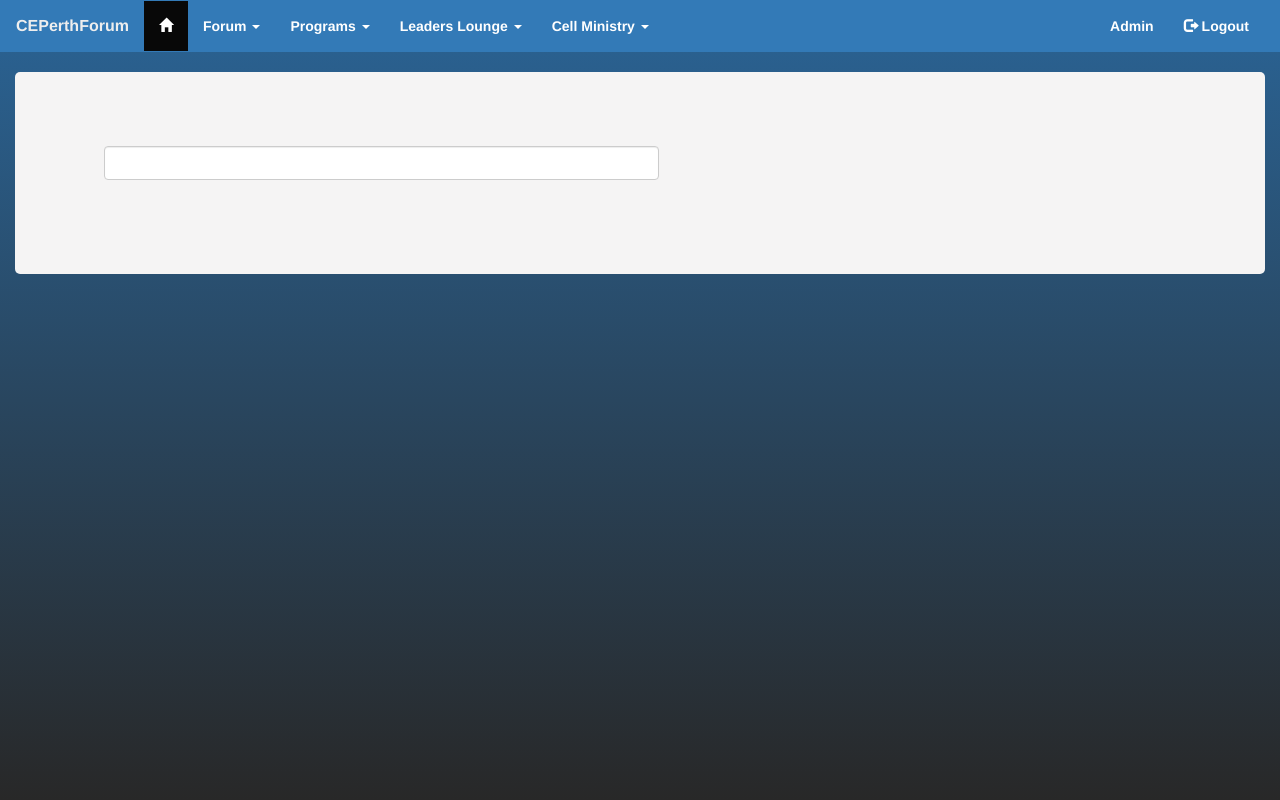
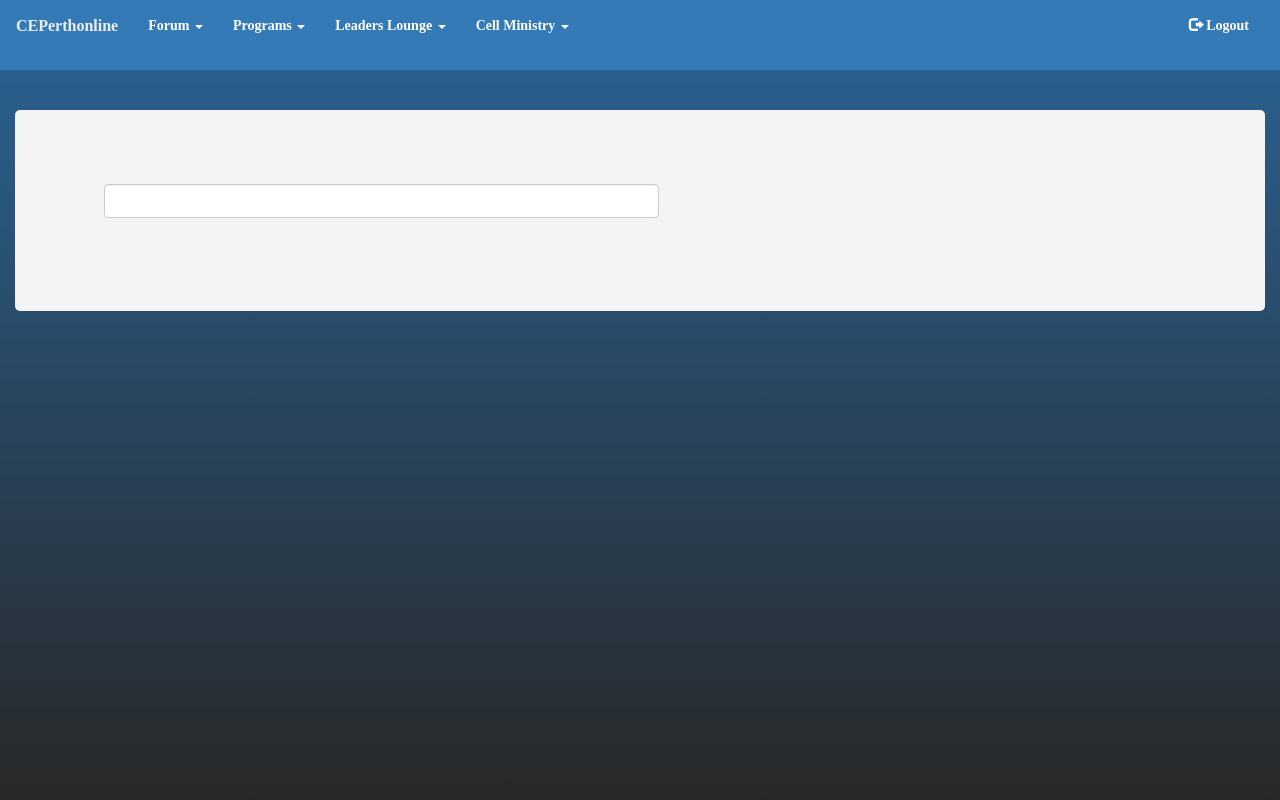
Before and after one commit to kesfrance/ceperthdev, a Flask app: page /cells/1/cellhome in a window 1280 px wide. Run offline with Flask 2, Linux system fonts and the light colour scheme; some libraries are stand-ins or nearby versions.

Commit message:
reffactored templates, added more styles

```diff
--- a/ceperth/static/css/ceperth.css
+++ b/ceperth/static/css/ceperth.css
@@ -1,5 +1,9 @@
+
+
   .navbar {
      border-radius: 0px;
+     margin-bottom: 40px;
+     height: 70px;
    }
 .navbar-inverse .navbar-nav>li>a {
     color: #fff;
@@ -12,7 +16,7 @@
   thead tr th, tbody tr th {
 	background-color: rgba(214, 214, 214, 0.48);
 	border: 1px solid #ddd;
-	font-size: 10px;
+	font-size: 12px;
 	padding: 8px;
     color:#0E2754;
     border-collapse: collapse;
@@ -23,7 +27,7 @@
 	padding: 4px;
 	background-color: #FFF;
 	vertical-align: top;
-	font-size:11px}
+	font-size:13px}
 
  html {
   height: 100%;
@@ -50,6 +54,9 @@ body {
   height: 100%;
     background-color: #2A6496;
     background-image:linear-gradient(#2A6496, #282828);
+    font-family: "chaparral-pro-1","chaparral-pro-2",Volkhov,"Times New Roman",serif;
+    font-size:13px;
+
 }
 #content{
     background-color: transparent;
--- a/ceperth/templates/base.html
+++ b/ceperth/templates/base.html
@@ -26,11 +26,10 @@
         <span class="icon-bar"></span>
         <span class="icon-bar"></span>
       </button>
-      <a class="navbar-brand" href="{{ url_for('posts') }}">CEPerthForum</a>
+      <a class="navbar-brand" href="{{ url_for('posts') }}">CEPerthonline</a>
     </div>
     <div class="collapse navbar-collapse" id="myNavbar">
       <ul class="nav navbar-nav">
-        <li class="active"><a href="{{ url_for('posts') }}"><span class="glyphicon glyphicon-home"></span></a></li>
         <li class="dropdown">
           <a class="dropdown-toggle" data-toggle="dropdown" href="#">Forum <span class="caret"></span></a>
           <ul class="dropdown-menu">
@@ -61,12 +60,17 @@
 
       </ul>
       <ul class="nav navbar-nav navbar-right">
-        <li><a href="#"></span> Admin</a></li>
+						{%if current_user.is_authenticated() %}
+        <li><a href="#">Welcome, {{current_user.name.title()}}</a></li>
+							{% else%}
+						<li><a href="#"></span></a></li>
+								{%endif %}
         <li><a href="{{url_for('logout')}}"><span class="glyphicon glyphicon-log-out"></span> Logout</a></li>
-      </ul>
+     </ul>
     </div>
   </div>
 </nav>
+
 {% with messages = get_flashed_messages(with_categories=true) %}
         {% if messages %}
         {% for category, message in messages %}
@@ -78,14 +82,16 @@
        {% endfor %}
        {% endif %}
        {% endwith %}
-<div class="container-fluid" style='border: solid 0px #BDBBBB;margin-left:15px; margin-right: 15px; padding:5%; border-radius: 5px;background-color: #f5f4f4;'>
-   {%if current_user.is_authenticated() %}
-          <p style='position:relative; top: 0px'> Welcome, {{current_user.name.title()}}!!</p>
-           {%endif %}
-            {% block content %}{% endblock %}
-            <br>
+<div class="container-fluid" style='border: solid 0px #BDBBBB;margin-left:15px; margin-right: 15px; border-radius: 5px;padding:5%;background-color: #f5f4f4;'>
 
+      {% block content %}{% endblock %}
+      <br>
 </div>
+<div class="container" style='height: 100px'>
+    <div >&nbsp</div>
+  </div>
+</div
+
 
 </body>
 </html>
--- a/ceperth/templates/posts.html
+++ b/ceperth/templates/posts.html
@@ -5,10 +5,11 @@
 {% for post in posts %}
 
 {{ macros.render_post(post) }}
+
 {% endfor %}
 
 
-<ul class="pager">
+<ul class="pager pull-right">
     {% if has_next %}
     <li class="previous" >
     <a href="{{ url_for('posts', page=page + 1) }}">&larr; Older</a>
```
Also changed, not shown: ceperth/templates/add_post.html (+4 -3 lines), ceperth/templates/macros.html (+36 -18 lines), ceperth/templates/singlepost.html (+6 -6 lines).
